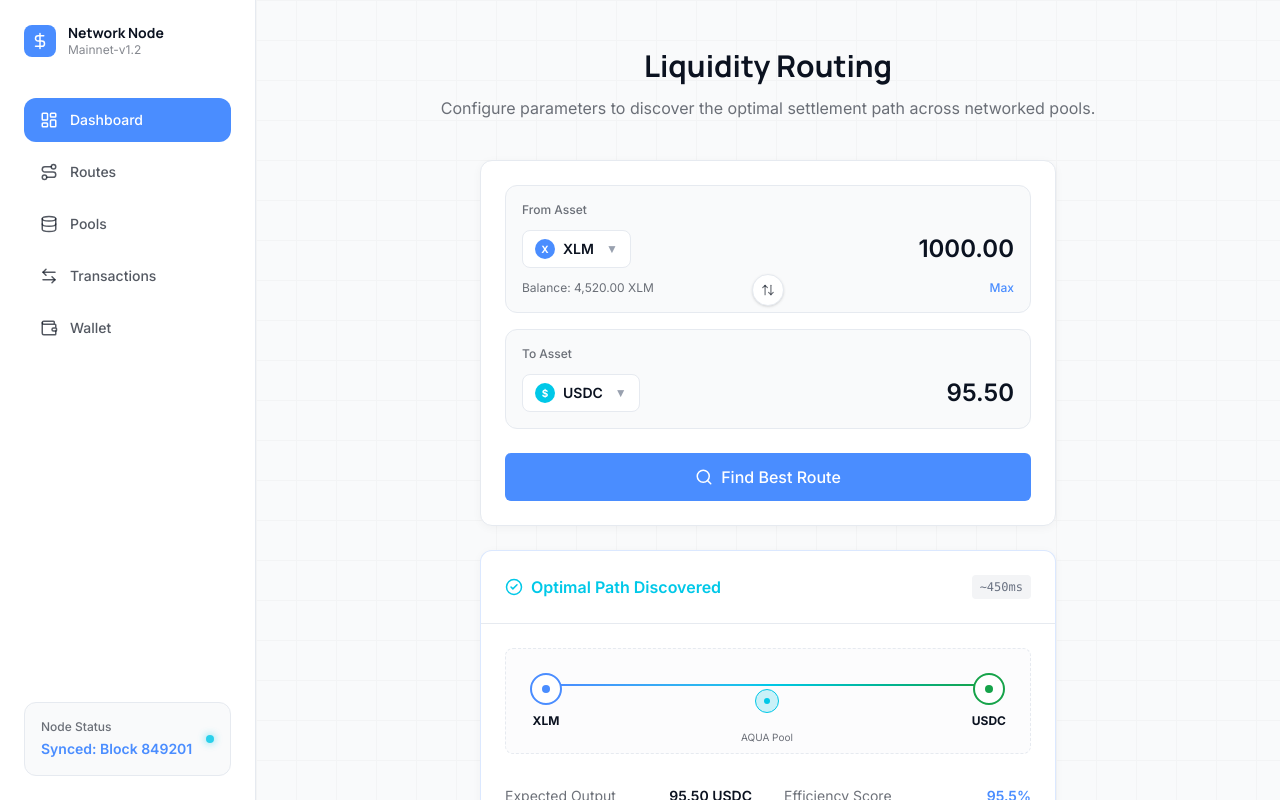
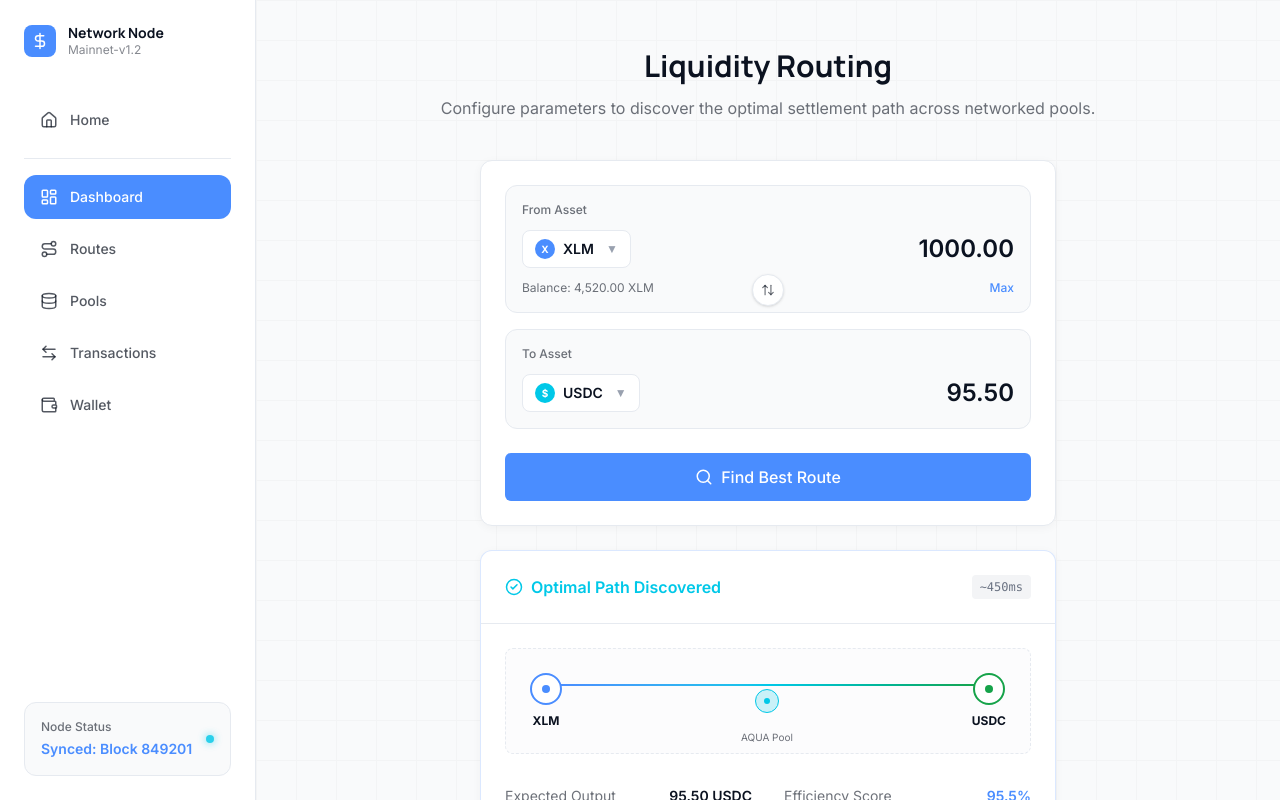
Before and after one commit to Robotron2/pawa-frontend, a Next.js app: page /dashboard in a window 1280 px wide. Shown: the top 800 px of the page. Built offline with nearby package versions, Linux system fonts and the light colour scheme.

Commit message:
fix: added navlink to sidenav to route to home

```diff
--- a/app/pools/page.tsx
+++ b/app/pools/page.tsx
@@ -1,3 +1,5 @@
+"use client";
+
 import React from "react";
 import { Button } from "@/components/ui/Button";
 import { Input } from "@/components/ui/Input";
--- a/src/components/dashboard/RouteSummary.tsx
+++ b/src/components/dashboard/RouteSummary.tsx
@@ -1,3 +1,5 @@
+"use client";
+
 import React from "react";
 import { Card } from "@/components/ui/Card";
 import { Button } from "@/components/ui/Button";
--- a/src/components/layout/Sidebar.tsx
+++ b/src/components/layout/Sidebar.tsx
@@ -1,6 +1,8 @@
+"use client";
+
 import React from "react";
 import Link from "next/link";
-import { LayoutDashboard, Route, Database, ArrowLeftRight, Wallet } from "lucide-react";
+import { LayoutDashboard, Route, Database, ArrowLeftRight, Wallet, Home } from "lucide-react";
 import { useWallet } from "@/hooks/useWallet";
 
 export const Sidebar = () => {
@@ -9,7 +11,7 @@ export const Sidebar = () => {
   return (
     <aside className="w-64 h-screen border-r border-border bg-surface flex flex-col fixed left-0 top-0">
       <div className="p-6">
-        <div className="flex items-center gap-3 mb-10">
+        <Link href="/" className="flex items-center gap-3 mb-10 hover:opacity-80 transition-opacity">
           <div className="w-8 h-8 rounded-lg bg-primary flex items-center justify-center text-white">
             <svg width="18" height="18" viewBox="0 0 24 24" fill="none" stroke="currentColor" strokeWidth="2" strokeLinecap="round" strokeLinejoin="round">
               <path d="M12 2v20M17 5H9.5a3.5 3.5 0 0 0 0 7h5a3.5 3.5 0 0 1 0 7H6"/>
@@ -19,9 +21,11 @@ export const Sidebar = () => {
             <h2 className="font-heading font-bold text-sm leading-tight text-foreground">Network Node</h2>
             <p className="text-xs text-foreground/50">{wallet.network}</p>
           </div>
-        </div>
+        </Link>
 
         <nav className="flex flex-col gap-2">
+          <NavItem href="/" icon={<Home size={18} />} label="Home" />
+          <div className="h-px bg-border my-2" />
           <NavItem href="/dashboard" icon={<LayoutDashboard size={18} />} label="Dashboard" active />
           <NavItem href="/routes" icon={<Route size={18} />} label="Routes" />
           <NavItem href="/pools" icon={<Database size={18} />} label="Pools" />
--- a/src/hooks/usePools.ts
+++ b/src/hooks/usePools.ts
@@ -1,3 +1,5 @@
+"use client";
+
 import { useState } from 'react';
 import { Pool } from '@/types/pools';
 
--- a/src/hooks/useRoutes.ts
+++ b/src/hooks/useRoutes.ts
@@ -1,3 +1,5 @@
+"use client";
+
 import { useState } from 'react';
 import { Route } from '@/types/routes';
 
--- a/src/hooks/useWallet.ts
+++ b/src/hooks/useWallet.ts
@@ -1,3 +1,5 @@
+"use client";
+
 import { useState } from 'react';
 import { WalletState } from '@/types/wallet';
 
```
